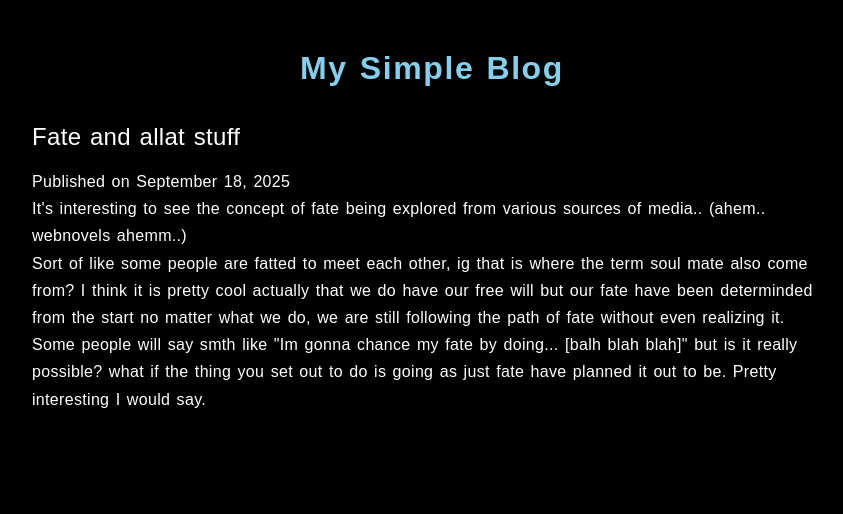
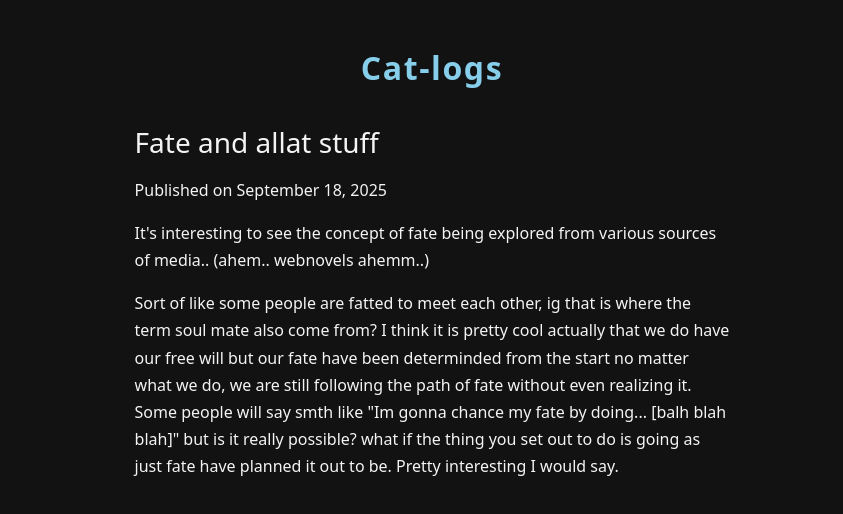
Before and after one commit to KazekiKitten/simple-blog, a plain HTML site: page fate-and-allat-stuff.html in a window 1280 px wide. Shown: the whole page, without its empty margins (208-1051 px from the left). Drawn offline with Linux system fonts and the light colour scheme.

Commit message:
thingy 3

```diff
--- a/fate-and-allat-stuff.html
+++ b/fate-and-allat-stuff.html
@@ -3,12 +3,12 @@
 <head>
     <meta charset="UTF-8">
     <meta name="viewport" content="width=device-width, initial-scale=1.0">
-    <title>Fate and allat stuff - My Simple Blog</title>
+    <title>Fate and allat stuff - Cat-logs</title>
     <link rel="stylesheet" href="style.css">
 </head>
 <body>
     <header>
-        <h1><a href="index.html">My Simple Blog</a></h1>
+        <h1><a href="index.html">Cat-logs</a></h1>
     </header>
     <main>
         <article>
--- a/style.css
+++ b/style.css
@@ -1,14 +1,12 @@
 body {
-    font-family: sans-serif;
+  font-family: system-ui, sans-serif;
   font-size: 16px;
   font-weight: 400;
   line-height: 1.7;
-    letter-spacing: 0.02em;
-    word-spacing: 0.1em;
   margin: 0;
   padding: 20px;
-    color: #fff;
-    background-color: #000;
+  color: #f4f4f4;
+  background-color: #121212;
 }
 
 header {
@@ -28,12 +26,12 @@ article {
 
 h2 {
   margin-bottom: 10px;
-    font-size: 1.5em;
+  font-size: 1.75em;
   font-weight: 500;
 }
 
 p {
-    margin: 0;
+  margin: 0 0 1em;
 }
 
 a {
@@ -47,6 +45,6 @@ a:hover {
 }
 
 main {
-    max-width: 800px;
+  max-width: 65ch;
   margin: 0 auto;
 }
```
Lines whose indentation alone changed are shown as unchanged.
